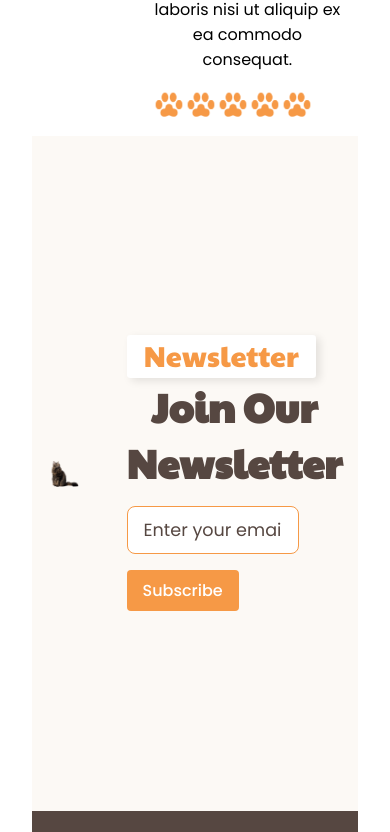
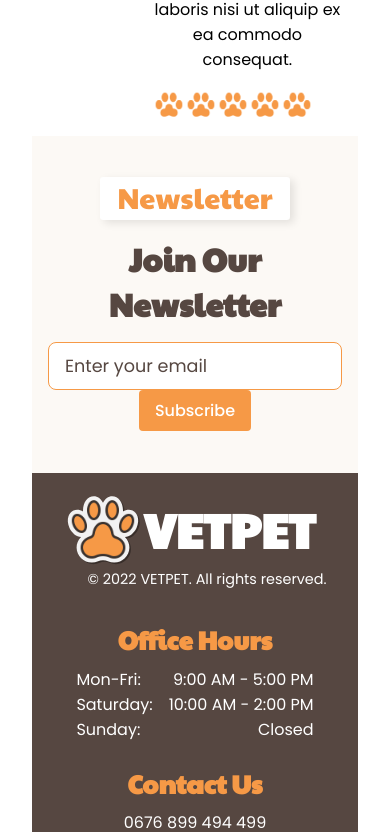
Before and after one commit to EnFlorian/vetmed, a React (Vite) app: page / in a window 390 px wide. Shown: the part 8919-9751 px from the top of the page. Built offline with nearby package versions, Linux system fonts and the light colour scheme.

Commit message:
Style: Added media queries

```diff
--- a/src/components/layout/Newsletter/Newsletter.scss
+++ b/src/components/layout/Newsletter/Newsletter.scss
@@ -1,6 +1,6 @@
 .newsletter {
   background-color: var(--clr-bg-tertiary);
-  min-height: 80vh;
+  min-height: 40vh;
   display: flex;
   flex-direction: column;
   justify-content: center;
@@ -64,7 +64,34 @@
   }
 }
 
-@media (min-width: 890px) {
+@media (max-width: 890px) {
   .newsletter {
+    &__wrapper {
+      flex-direction: column;
+    }
+
+    &__left-content {
+      display: none;
+    }
+
+    &__right-content {
+      width: 100%;
+      align-items: center;
+      justify-content: center;
+    }
+
+    &__title {
+      margin-top: 1rem;
+      font-size: 2rem;
+    }
+
+    &__form {
+      width: 100%;
+    }
+
+    &__input {
+      width: 100%;
+      margin-bottom: 0;
+    }
   }
 }
```
